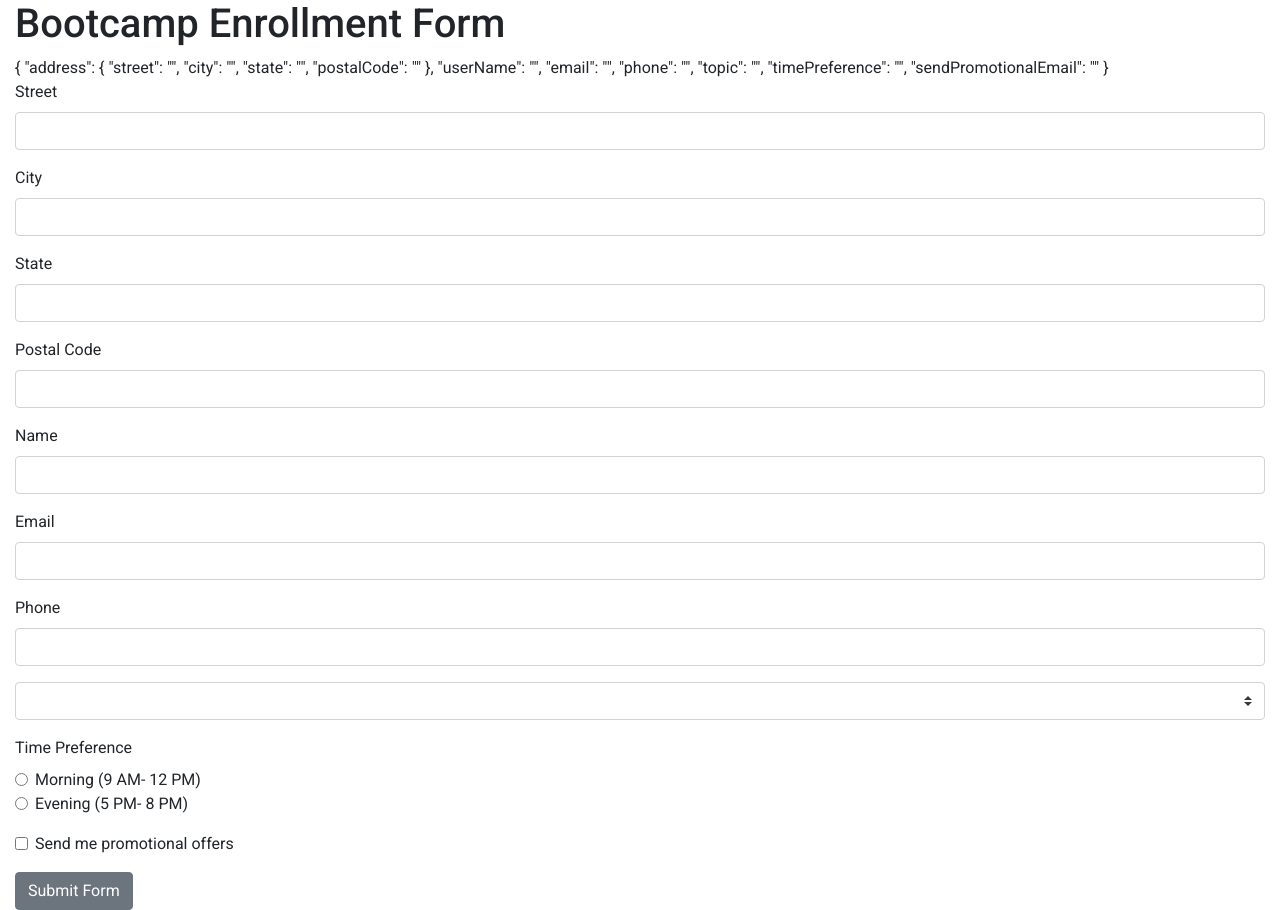
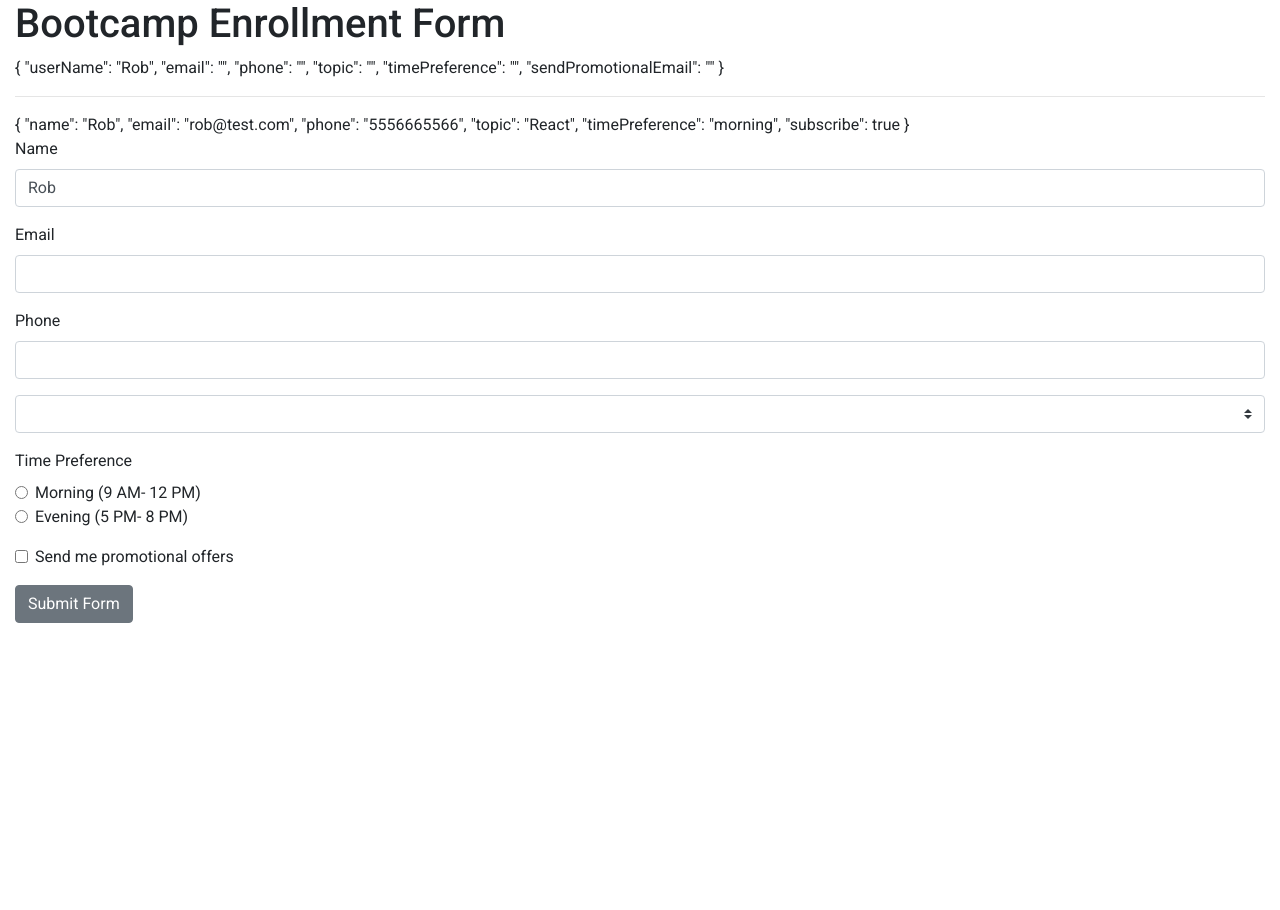
Before and after one commit to ozgursarikamis/angular-forms, an Angular app: page / in a window 1280 px wide. After the commit the page ends 800 px from the top, so only its background shows below. Built offline with nearby package versions, Linux system fonts and the light colour scheme.

Commit message:
binding data to forms

```diff
--- a/src/app/app.component.html
+++ b/src/app/app.component.html
@@ -2,29 +2,12 @@
   <h1>Bootcamp Enrollment Form</h1>
   <form #userForm="ngForm">
     {{ userForm.value | json }}
-
-    <div ngModelGroup="address">
-      <div class="form-group">
-        <label>Street</label>
-        <input type="text" name="street" ngModel class="form-control" />
-      </div>
-      <div class="form-group">
-        <label>City</label>
-        <input type="text" name="city" ngModel class="form-control" />
-      </div>
-      <div class="form-group">
-        <label>State</label>
-        <input type="text" name="state" ngModel class="form-control" />
-      </div>
-      <div class="form-group">
-        <label>Postal Code</label>
-        <input type="text" name="postalCode" ngModel class="form-control" />
-      </div>
-    </div>
+    <hr />
+    {{ userModel | json }}
 
     <div class="form-group">
       <label>Name</label>
-      <input type="text" name="userName" class="form-control" ngModel />
+      <input type="text" name="userName" class="form-control" [ngModel]="userModel.name" />
     </div>
 
     <div class="form-group">
--- a/src/app/app.component.ts
+++ b/src/app/app.component.ts
@@ -1,4 +1,5 @@
 import { Component } from '@angular/core';
+import { User } from './models/user';
 
 @Component({
   selector: 'app-root',
@@ -7,4 +8,5 @@ import { Component } from '@angular/core';
 })
 export class AppComponent {
   topics = ['Angular', 'React', 'Vue'];
+  userModel = new User('Rob', 'rob@test.com', '5556665566', 'React', 'morning', true);
 }
--- /dev/null
+++ b/src/app/models/user.ts
@@ -0,0 +1,10 @@
+export class User {
+    constructor(
+        public name: string,
+        public email: string,
+        public phone: string,
+        public topic: string,
+        public timePreference: string,
+        public subscribe: boolean
+    ) {}
+}
```
Also changed, not shown: 1 other file (tests, documents, lock files or other folders).
